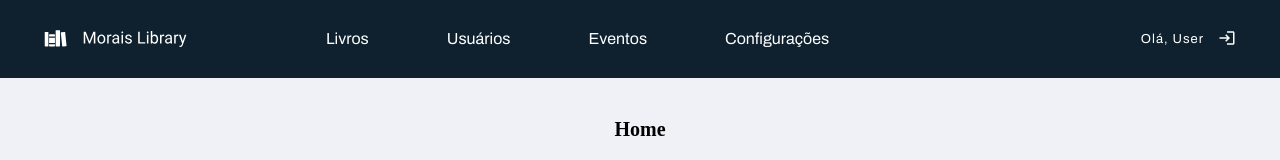
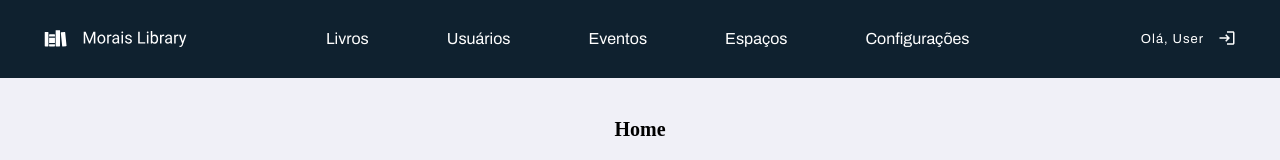
Before and after one commit to ProjetoAlanaJava/morais-library, a React (Create React App) app in the folder web/: page / in a window 1280 px wide. Shown: the top 160 px of the page. Built offline with nearby package versions, Linux system fonts and the light colour scheme; no server answers.

Commit message:
adicionando link para listagem de espacos ( temporario)

```diff
--- a/web/src/components/Navbar/index.tsx
+++ b/web/src/components/Navbar/index.tsx
@@ -33,6 +33,9 @@ function Navbar(){
                         <Link to="/events">Eventos</Link>
                     </li>
                     <li className="menu-item">
+                        <Link to="/spaces">Espaços</Link>
+                    </li>
+                    <li className="menu-item">
                         <Link to="/settings">Configurações</Link>
                     </li>
                 </ul>
```
